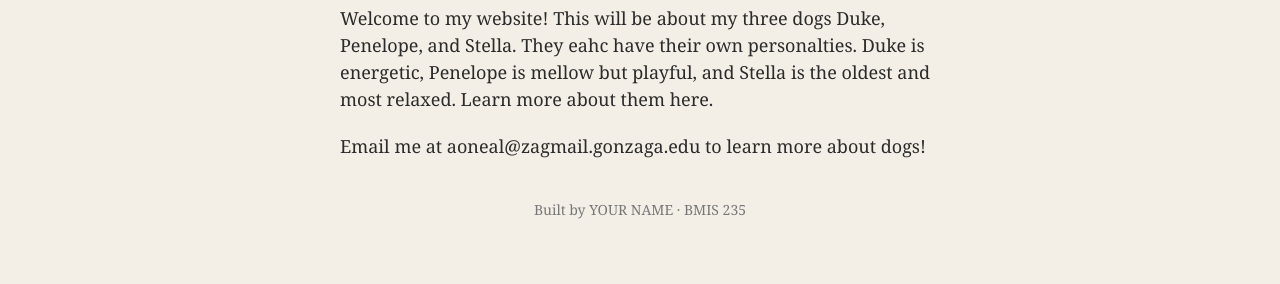
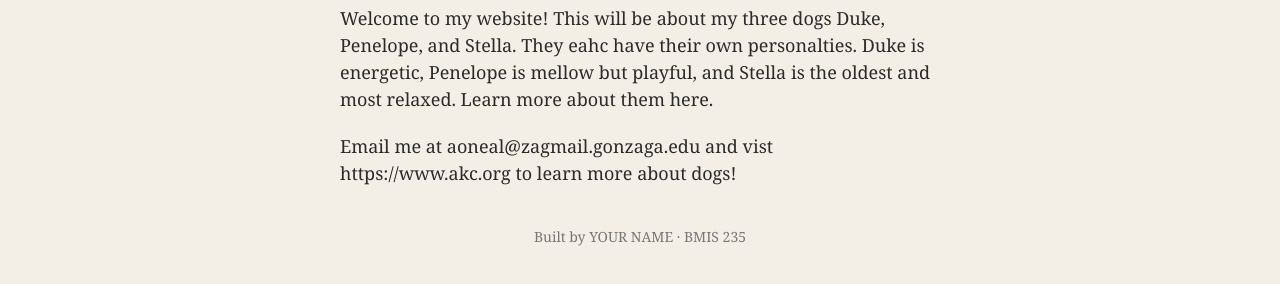
Before and after one commit to aoneal715/bmis235-html-3, a plain HTML site: page index.html in a window 1280 px wide. Shown: the part 190-474 px from the top of the page. Drawn offline with Linux system fonts and the light colour scheme.

Commit message:
Update email and add AKC website link

```diff
--- a/index.html
+++ b/index.html
@@ -30,7 +30,7 @@
 
 <h1>Meet My Three Dogs!</h1>
 <p>Welcome to my website! This will be about my three dogs Duke, Penelope, and Stella. They eahc have their own personalties. Duke is energetic, Penelope is mellow but playful, and Stella is the oldest and most relaxed. Learn more about them here.</p>
-<p>Email me at aoneal@zagmail.gonzaga.edu to learn more about dogs!</p>
+<p>Email me at aoneal@zagmail.gonzaga.edu and vist https://www.akc.org to learn more about dogs!</p>
 
 <!-- ===== SHOWCASE ======================================================
      This box is empty on purpose. In Part 7 you paste an interactive
```
